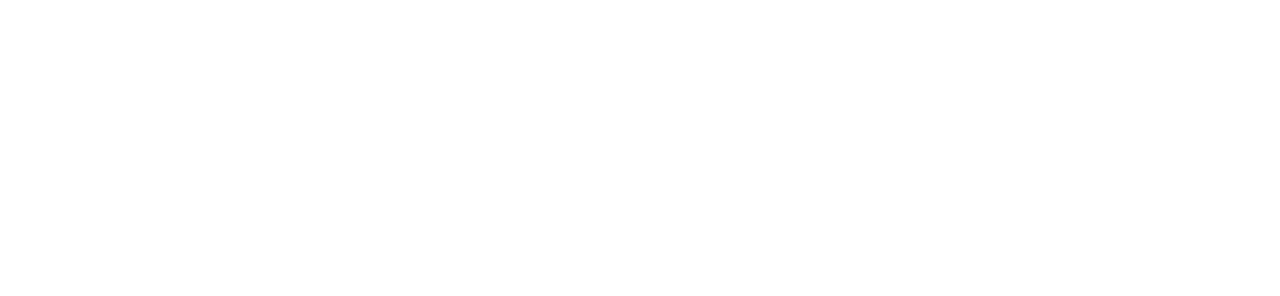
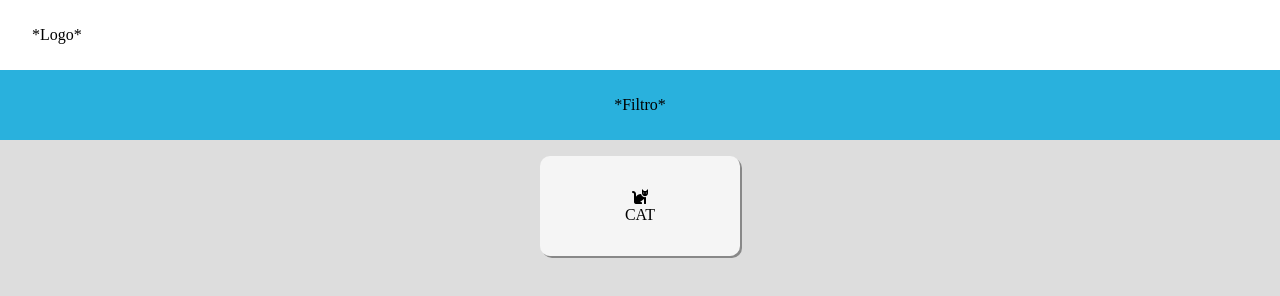
Before and after one commit to Lolloc99/js-es6-icons, a plain HTML site: page index.html in a window 1280 px wide. Drawn offline with Linux system fonts and the light colour scheme.

Commit message:
Estetica di riferimento aggiunta

```diff
--- a/css/style.css
+++ b/css/style.css
@@ -3,6 +3,49 @@
     padding: 0;
     margin: 0;
     box-sizing: border-box;
+}
+
+body {
+    background-color: #dddddd;
+}
+
+header {
+    display: flex;
+    align-items: center;
+    height: 70px;
+    padding: 2rem;
+    background-color: white;
+}
+
+nav {
+    display: flex;
+    justify-content: center;
+    align-items: center;
+    height: 70px;
+    background-color: #29b1dd;
+}
+
+.container {
+    display: flex;
+    justify-content: space-evenly;
+    flex-wrap: wrap;
+    padding: 1rem;
+}
+
+.icon-container {
+    display: flex;
+    flex-direction: column;
+    align-items: center;
+    justify-content: center;
+    width: 200px;
+    height: 100px;
+    border-radius: 10px;
+    box-shadow: 2px 2px #888888;
+    background-color: #f5f5f5;
+}
+
+.big {
+
 }
 
 /*
--- a/index.html
+++ b/index.html
@@ -15,11 +15,26 @@
     <link rel="stylesheet" href="css/style.css">
 </head>
 <body>
-
-    <!--
-        Esempio icon:
-        <i class = "fas fa-cat"></i>
-    -->
+    <header>
+        *Logo*
+    </header>
+    <nav>
+        *Filtro*
+    </nav>
+    <main>
+        <div class="container">
+            <div class="icon-container">
+                <div class="big">
+                    <i class = "fas fa-cat"></i>
+                </div>
+                <p>CAT</p>
+            </div>
+        </div>
+        <!--
+            Esempio icon:
+            <i class = "fas fa-cat"></i>
+        -->
+    </main>
 
 
     <script src="js/script.js" type="text/javascript"></script>
```
